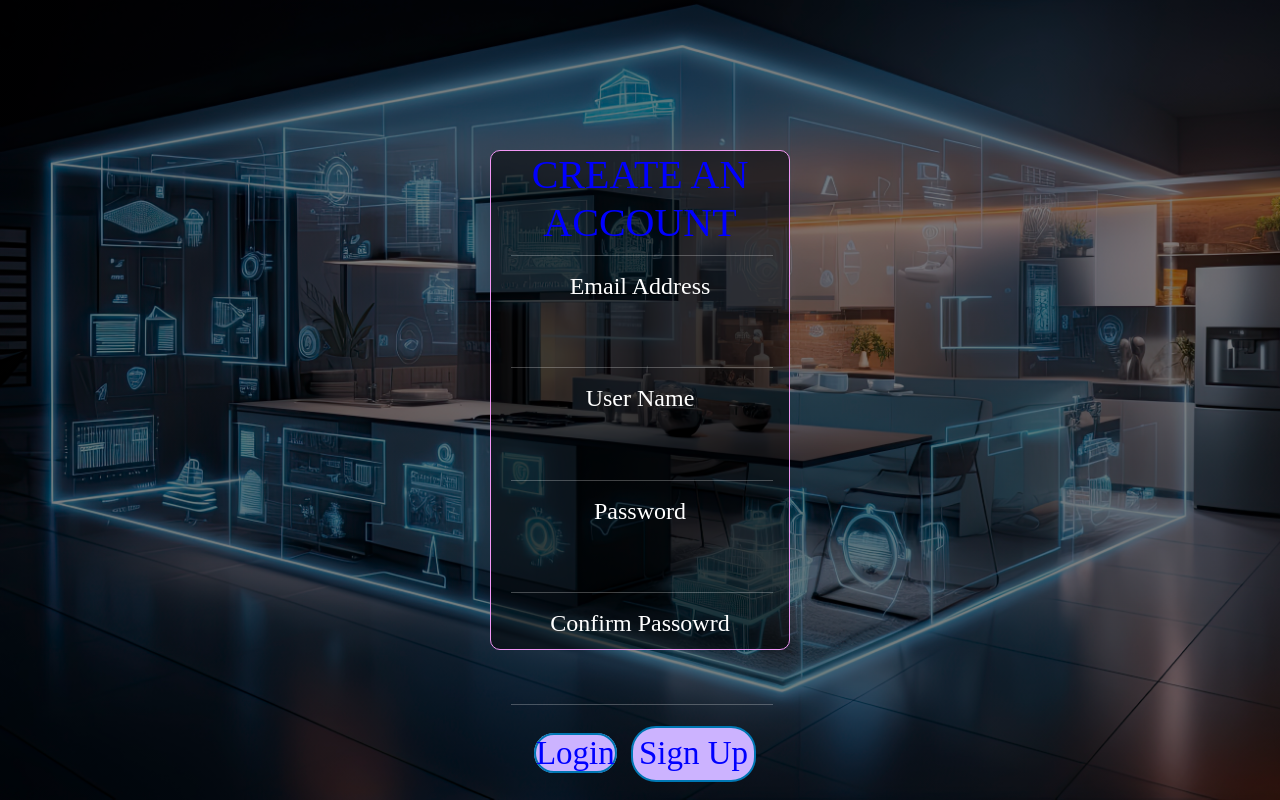
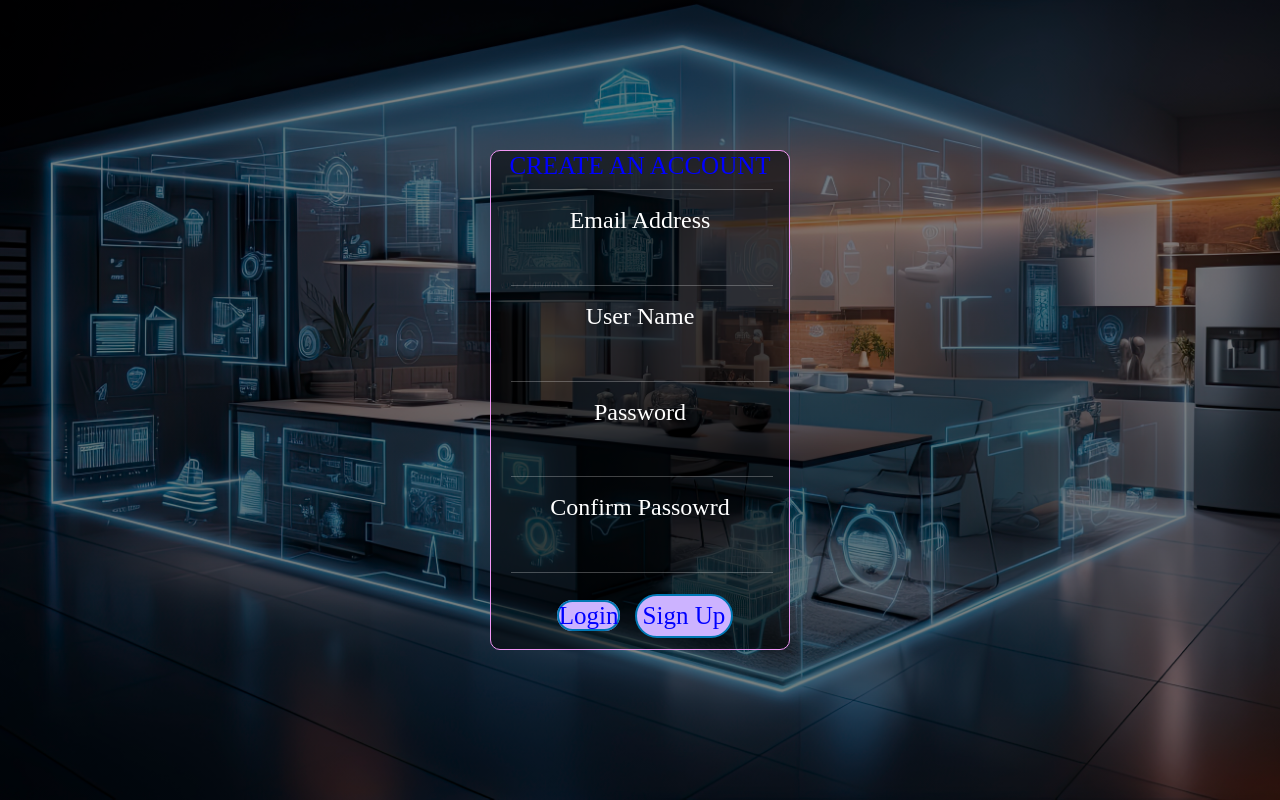
Before and after one commit to Dani-dzoe/Ecotech, a Flask app: page /sign-up in a window 1280 px wide. Run offline with Flask 3, Linux system fonts and the light colour scheme; some libraries are stand-ins or nearby versions.

Commit message:
styling altered a little

```diff
--- a/source/static/css/forms.css
+++ b/source/static/css/forms.css
@@ -32,7 +32,7 @@ body{
 .base .base-content .form h3{
     color: blue;
     font-family: bold;
-    font-size: 40px;
+    font-size: 25px;
 }
 .base .base-content .form hr{
     width: 88%;
@@ -48,7 +48,7 @@ body{
 }
 .base .base-content .email, .base .base-content .password, .base .base-content .name{
     margin-top: 3px;
-    font-size: 22px;
+    font-size: 17px;
     font-weight: 500;
     font-family: 'Times New Roman', Times, serif;
 
@@ -58,12 +58,12 @@ body{
     border: none;
     outline: none;
     color: #fff;
-    font-size: 33px;
+    font-size: 22px;
 }
 .base .base-content .form .buttons input, .base .base-content .form .buttons a{
     margin-top: 10px;
     margin-left: 10px;
-    font-size: 33px;
+    font-size: 25px;
     font-family: normal;
     padding: 5 20px;
     text-decoration: none;
```
